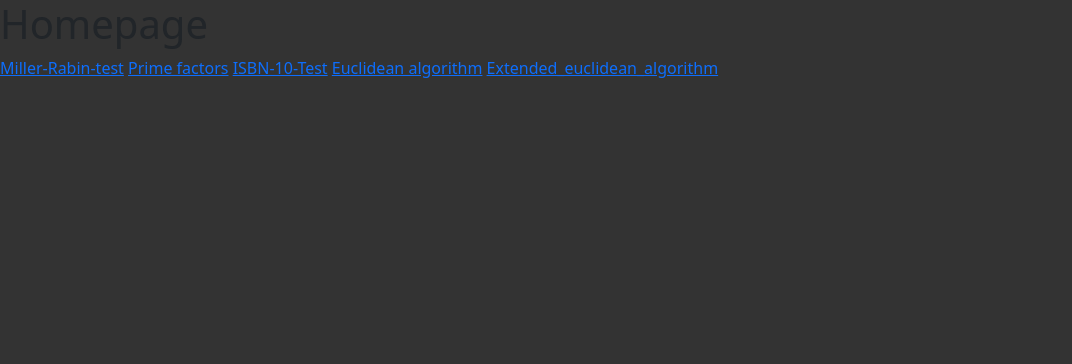
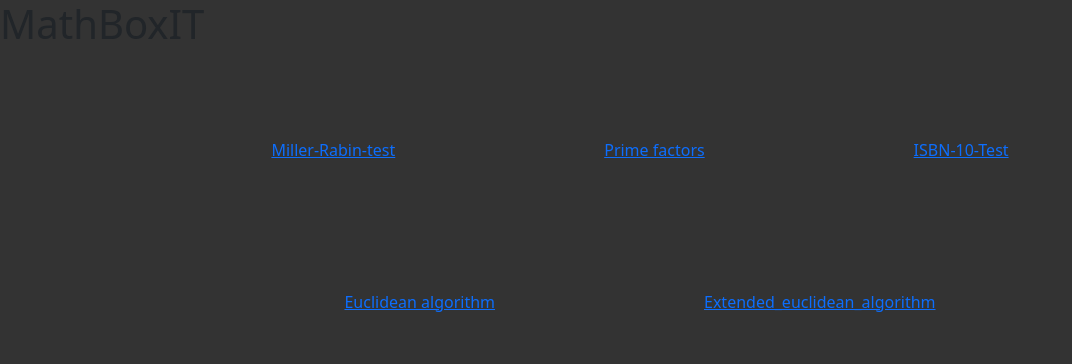
Before and after one commit to Daniel97er/MathBoxIT, a Flask app: page / in a window 1280 px wide. Shown: the top 364 px of the page, without its empty margins (0-1072 px from the left). Run offline with Flask 2, Linux system fonts and the light colour scheme.

Commit message:
index page

```diff
--- a/templates/index.html
+++ b/templates/index.html
@@ -4,13 +4,25 @@
 
     <body>
 
-        <h1>Homepage</h1>
-        <a href="/miller_rabin_test">Miller-Rabin-test</a>
-        <a href="/prime_factors">Prime factors</a>
-        <a href="/isbn_test">ISBN-10-Test</a>
-        <a href="/euclidean_algorithm">Euclidean algorithm</a>
-        <a href="/extended_euclidean_algorithm">Extended_euclidean_algorithm</a>
+        <h1>MathBoxIT</h1>
 
+        <div class="out-element">
+            <div class="in-element">
+                <a href="/miller_rabin_test">Miller-Rabin-test</a>
+            </div>
+            <div class="in-element">
+                <a href="/prime_factors">Prime factors</a>
+            </div>
+            <div class="in-element">
+                <a href="/isbn_test">ISBN-10-Test</a>
+            </div>
+            <div class="in-element">
+                <a href="/euclidean_algorithm">Euclidean algorithm</a>
+            </div>
+            <div class="in-element">
+                <a href="/extended_euclidean_algorithm">Extended_euclidean_algorithm</a>
+            </div>
+        </div>
     </body>
 
 {% endblock %}
```
